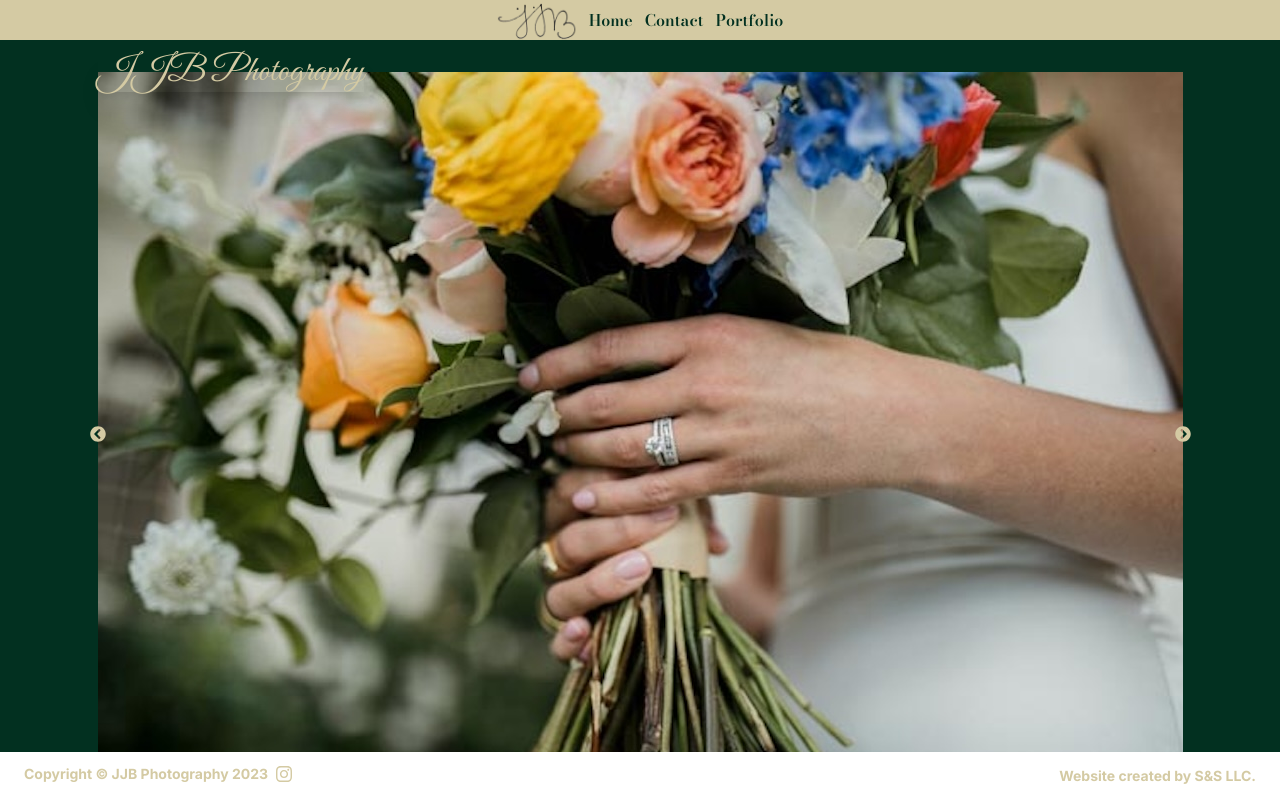
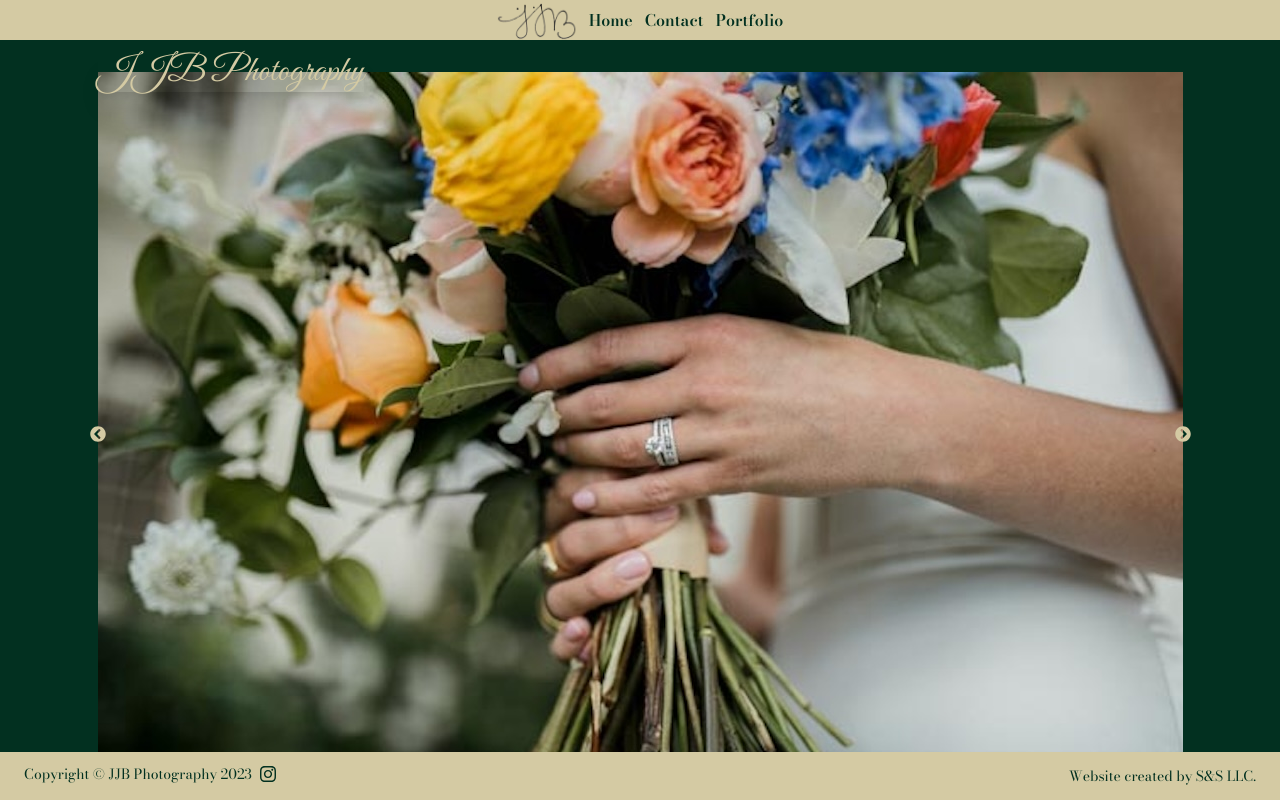
Before and after one commit to sramalho94/jjbphotography, a Next.js app: page / in a window 1280 px wide. Built offline with nearby package versions, Linux system fonts and the light colour scheme.

Commit message:
changed colors and added new font

```diff
--- a/components/Footer.jsx
+++ b/components/Footer.jsx
@@ -1,16 +1,29 @@
 import React from 'react'
 import { FaInstagram } from 'react-icons/fa'
+import { Bodoni_Moda } from 'next/font/google'
+
+const bodoni_moda = Bodoni_Moda({ subsets: ['latin'], weight: '400' })
 
 function Footer() {
-    const year = new Date().getFullYear()
+  const year = new Date().getFullYear()
   return (
-    <footer className="mt-10 font-bold fixed inset-x-0 bottom-0 bg-white py-3 px-6 shadow-md flex flex-col sm:flex-row justify-between items-center text-center text-[#D4CAA3] space-y-2 sm:space-y-0 text-sm">
-        <span className=" flex flex-row justify-between align-middle">  {'Copyright © JJB Photography ' + year}   <a href="https://www.instagram.com/your_instagram_handle/" target="_blank" rel="noopener noreferrer" className="text-2xl text-{black}">
-          <FaInstagram className="pl-2 pb-1"/>
-        </a></span>
+    <footer
+      className={`mt-10 font-bold fixed inset-x-0 bottom-0 bg-our-beige py-3 px-6 shadow-md flex flex-col sm:flex-row justify-between items-center text-center text-dark-green space-y-2 sm:space-y-0 text-sm ${bodoni_moda.className}`}
+    >
+      <span className=" flex flex-row justify-between align-middle">
+        {' '}
+        {'Copyright © JJB Photography ' + year}{' '}
+        <a
+          href="https://www.instagram.com/your_instagram_handle/"
+          target="_blank"
+          rel="noopener noreferrer"
+          className="text-2xl text-{black}"
+        >
+          <FaInstagram className="pl-2 pb-1" />
+        </a>
+      </span>
 
-
-        <span>  {'Website created by S&S LLC.'}</span>
+      <span> {'Website created by S&S LLC.'}</span>
     </footer>
   )
 }
```
